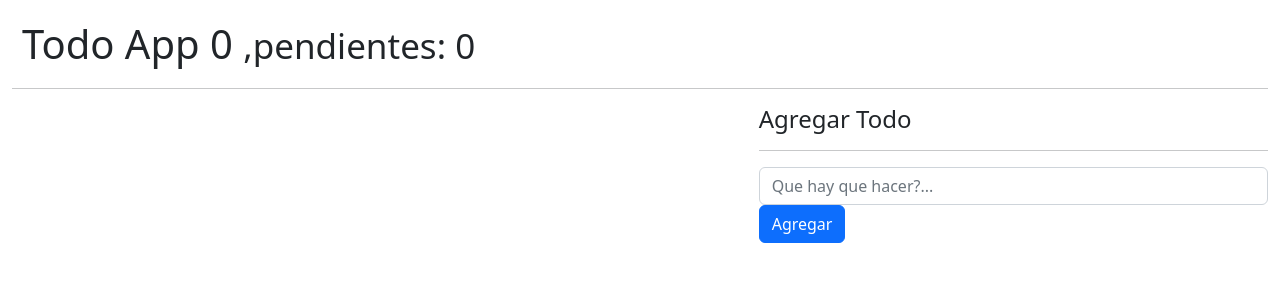
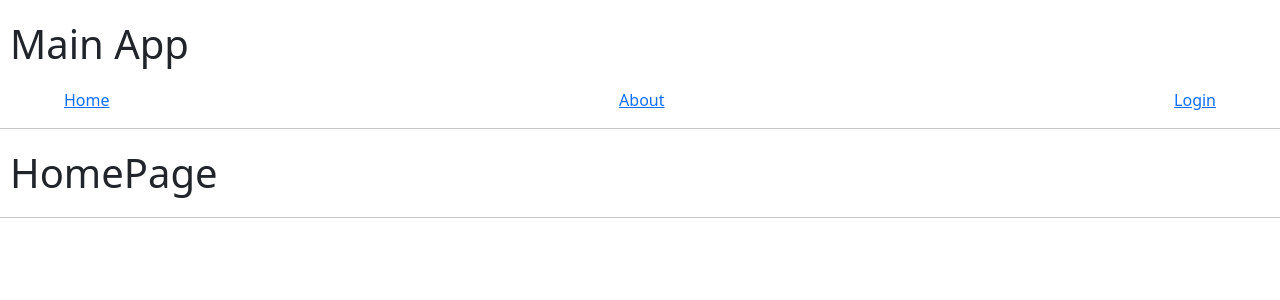
Before and after one commit to juan1630/hooks, a React (Vite) app: page / in a window 1280 px wide. Shown: the top 300 px of the page. Built offline with nearby package versions, Linux system fonts and the light colour scheme.

Commit message:
Se agregan las rutas de los componentes

```diff
--- a/package.json
+++ b/package.json
@@ -11,7 +11,8 @@
   "dependencies": {
     "prop-types": "^15.8.1",
     "react": "^18.2.0",
-    "react-dom": "^18.2.0"
+    "react-dom": "^18.2.0",
+    "react-router-dom": "6"
   },
   "devDependencies": {
     "@types/react": "^18.0.17",
--- /dev/null
+++ b/src/09-useContext/AboutPage.jsx
@@ -0,0 +1,8 @@
+export const AboutPage = ()=>{
+    return(
+        <>
+            <h1> About page </h1>
+            <hr />
+        </>
+    );
+}
--- /dev/null
+++ b/src/09-useContext/HomePage.jsx
@@ -0,0 +1,8 @@
+export const HomePage = ()=>{
+    return(
+        <>
+            <h1> HomePage </h1>
+            <hr />
+        </>
+    );
+}
--- /dev/null
+++ b/src/09-useContext/LoginPage.jsx
@@ -0,0 +1,8 @@
+export const LoginPage = ()=>{
+    return(
+        <>
+            <h1> Login Page </h1>
+            <hr />
+        </>
+    );
+}
--- /dev/null
+++ b/src/09-useContext/NavBar.jsx
@@ -0,0 +1,12 @@
+import { Link } from "react-router-dom"
+
+export const NavBar = () =>{
+    return(
+
+        <div className="container-nav" >
+            <Link to='/'> Home </Link>
+            <Link to='/about' > About </Link>
+            <Link to='/login' > Login </Link>
+        </div>
+    )
+}
--- /dev/null
+++ b/src/09-useContext/main.jsx
@@ -0,0 +1,30 @@
+import { Link, Navigate, Route, Routes } from "react-router-dom";
+import { AboutPage } from "./AboutPage";
+import { HomePage } from "./HomePage";
+import { LoginPage } from "./LoginPage";
+import { NavBar } from "./NavBar";
+
+export const MainApp = ()=>{
+    return(
+        <>
+            <h1> Main App </h1>
+
+                <NavBar />
+
+            <hr />
+            <Routes>
+                <Route  path="/"  element={ <HomePage /> } />
+                <Route  path="about"  element={ <AboutPage /> } />
+                <Route  path="login"  element={ <LoginPage /> } />
+
+                {/* <Route  path="/*"  element={ <LoginPage /> } /> */}
+                {/*
+                    para redirigir si la rutra no coincide
+                */}
+
+
+                <Route path="/*" element={ <Navigate to='/about' /> } />
+            </Routes>
+        </>
+    );
+}
--- a/src/index.css
+++ b/src/index.css
@@ -12,3 +12,11 @@ h1 {
 .btn-danger {
     border-radius: 1px;
 }
+
+.container-nav {
+    display: flex;
+    width: 90%;
+    margin: 0 auto;
+    justify-content: space-between;
+    align-items:center;
+}
--- a/src/main.jsx
+++ b/src/main.jsx
@@ -16,6 +16,8 @@ import './index.css'
 
 // import './08-useReducer/introReducer';
 import { TodoApp } from './08-useReducer/TodoApp'
+import { MainApp } from './09-useContext/main';
+import { BrowserRouter } from 'react-router-dom';
 
 //     {/* <HooksApp /> */}
 //     {/* <CounterApp className="btn btn-info" /> */}
@@ -30,7 +32,10 @@ import { TodoApp } from './08-useReducer/TodoApp'
 //     {/* <CallBackHook /> */}
 //     <Padre />
 ReactDOM.createRoot(document.getElementById('root')).render(
-  // <React.StrictMode>
-      <TodoApp />
-  // </React.StrictMode>
+  // <TodoApp />
+  <BrowserRouter>
+     {/* <React.StrictMode> */}
+          <MainApp />
+     {/* </React.StrictMode> */}
+    </BrowserRouter>
 )
```
Also changed, not shown: 1 other file (tests, documents, lock files or other folders).
